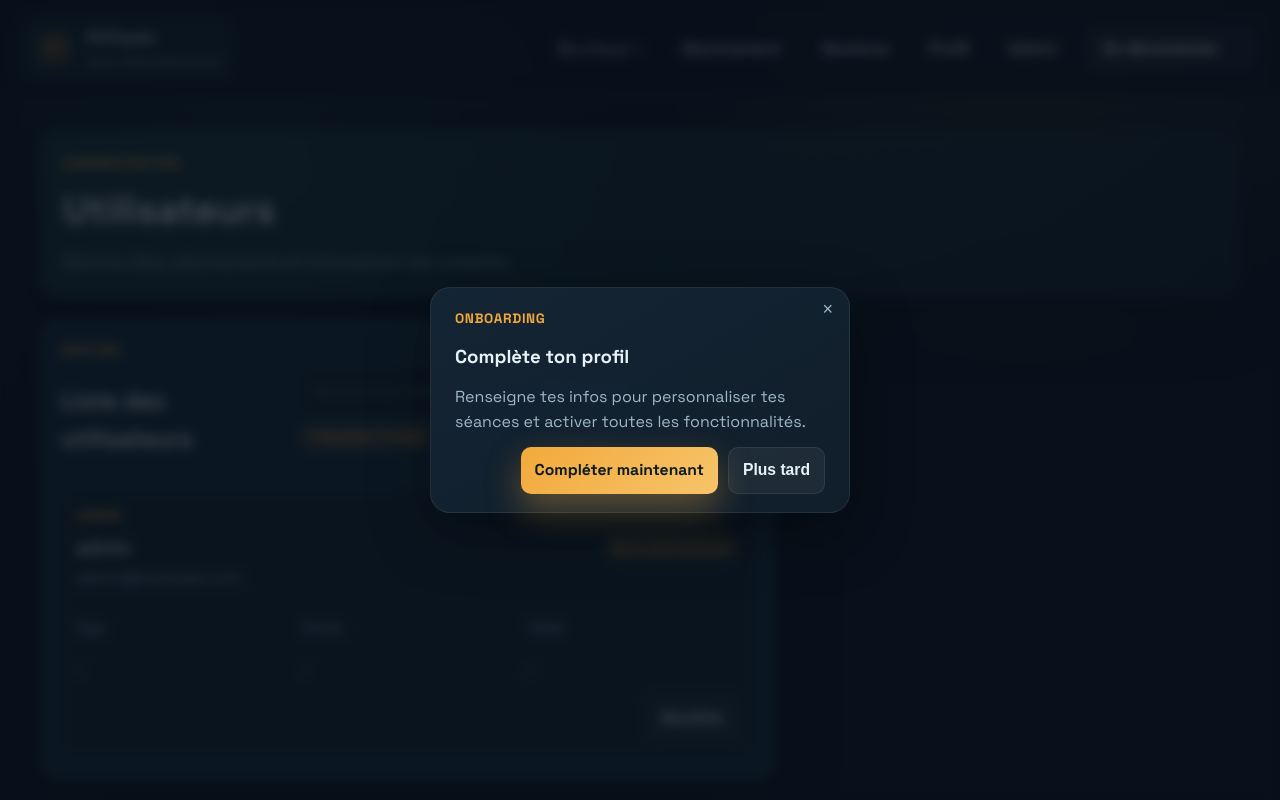
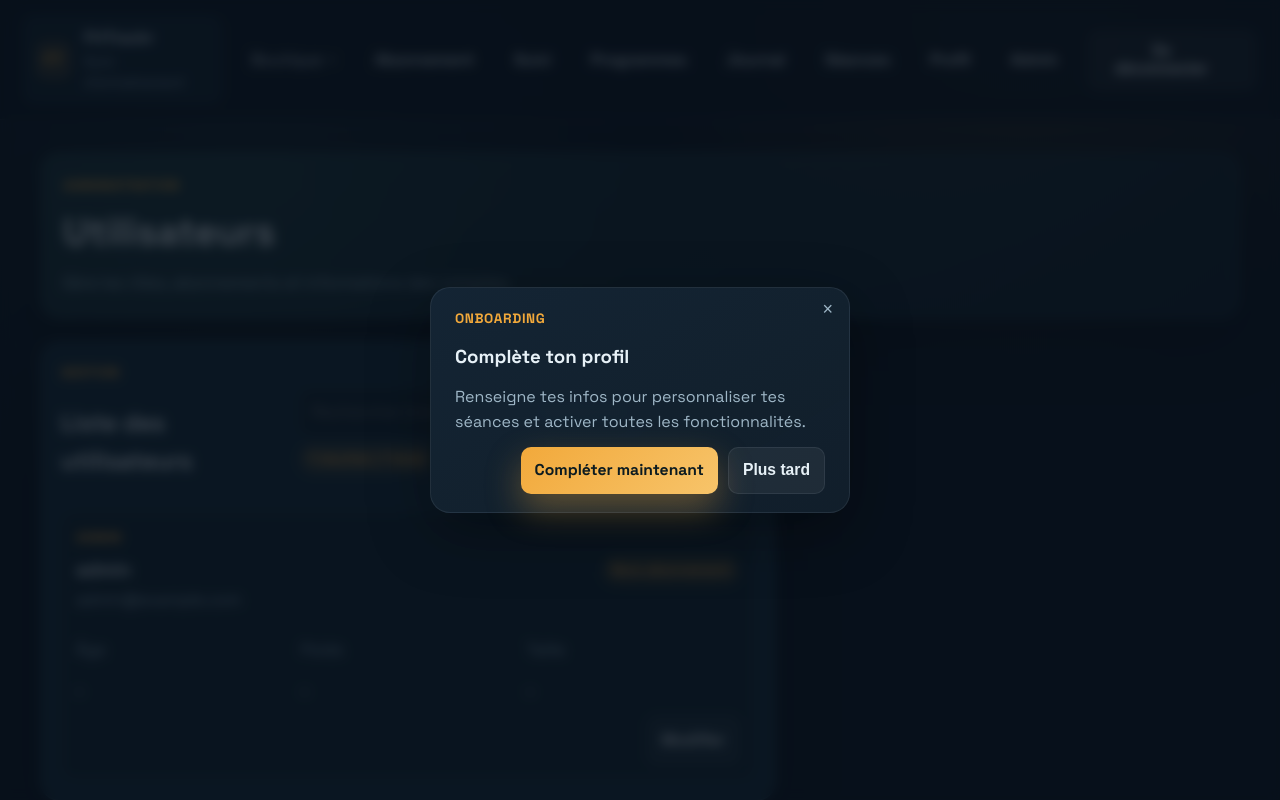
Before and after one commit to salahbekkaripro/FitTrackr, a Django app: page /admin/users/ in a window 1280 px wide. Run offline with Django 5.2, Linux system fonts and the light colour scheme; a user stored in the database is signed in; data comes from the database, SQL or seed files in the repository.

Commit message:
RE Ajout du dashboard suivi et correction base.html

```diff
--- a/templates/base.html
+++ b/templates/base.html
@@ -26,6 +26,7 @@
 
             <nav class="nav-links">
                 {% block nav %}
+                <!-- Menu Boutique déroulant -->
                 <div class="nav-item nav-dropdown" data-dropdown>
                     <button class="link nav-trigger" type="button" data-dropdown-trigger>
                         Boutique
@@ -37,11 +38,18 @@
                         <a href="{% url 'order_history' %}" class="dropdown-link">Historique des commandes</a>
                     </div>
                 </div>
+
+                <!-- Liens principaux -->
                 <a href="{% url 'subscriptions' %}" class="link">Abonnement</a>
-                <a href="#" class="link">Sessions</a>
+                <a href="{% url 'dashboard' %}" class="link">Suivi</a>
+                <a href="{% url 'program_list' %}" class="link">Programmes</a>
+                <a href="{% url 'workout_journal' %}" class="link">Journal</a>
+                <a href="{% url 'workout_list' %}" class="link">Séances</a>
                 <a href="{% url 'profile' %}" class="link">Profil</a>
+
+                <!-- Lien admin si utilisateur admin -->
                 {% if user.is_authenticated and user.is_admin_role %}
-                <a href="{% url 'admin_users_list' %}" class="link">Admin</a>
+                    <a href="{% url 'admin_users_list' %}" class="link">Admin</a>
                 {% endif %}
                 {% endblock %}
             </nav>
```
